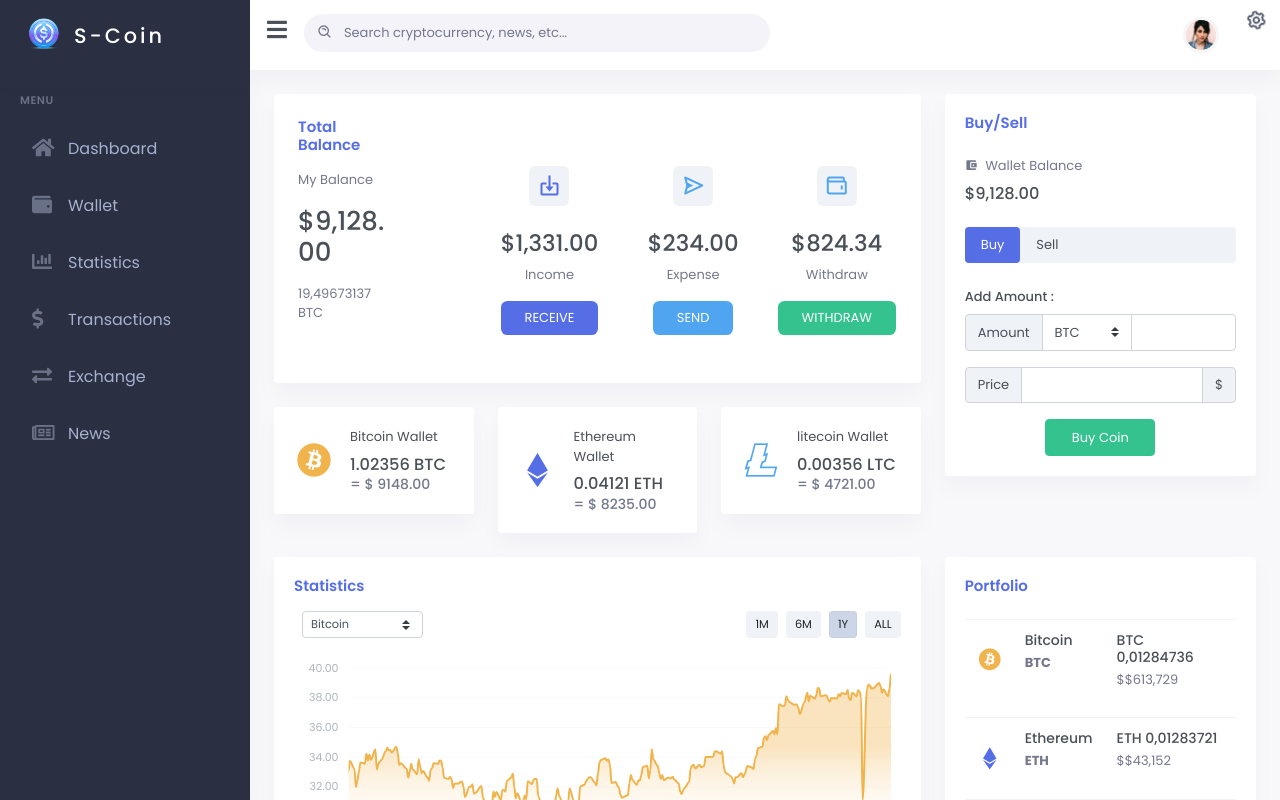
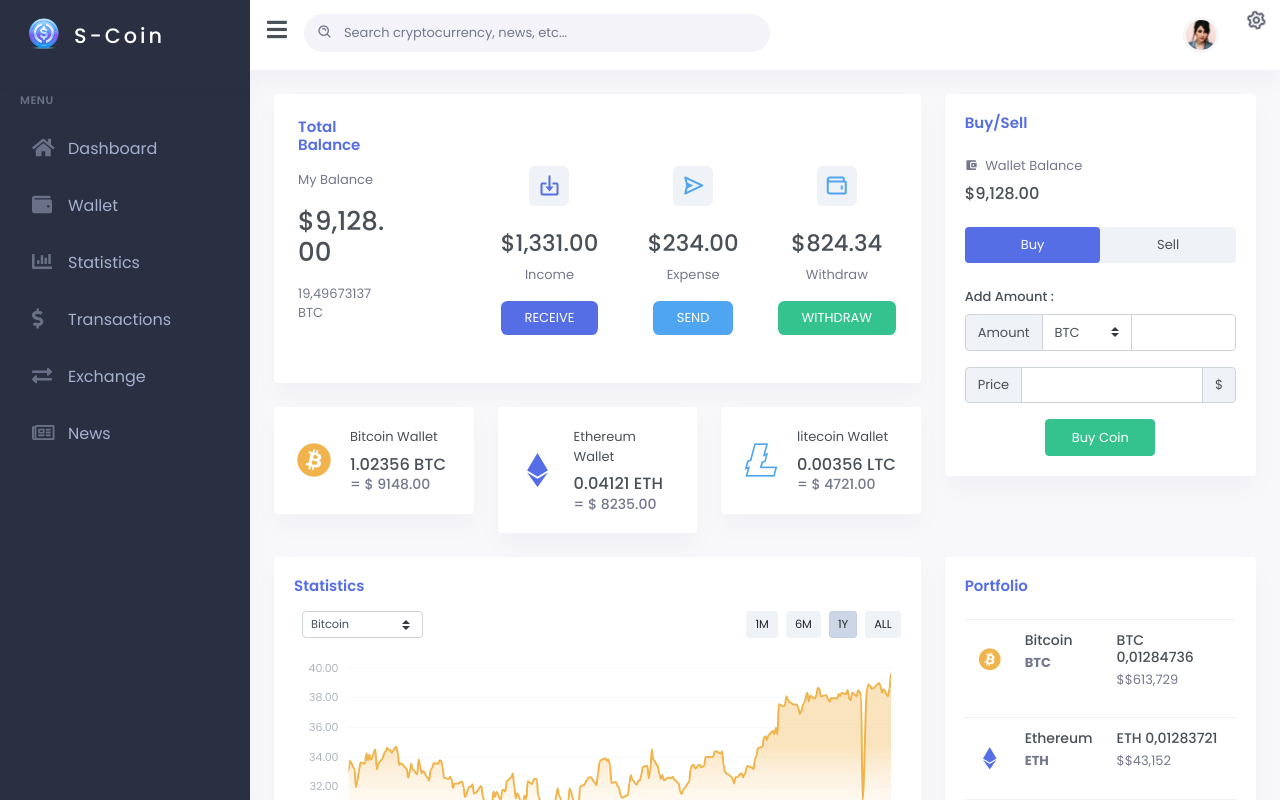
Before and after one commit to Ewebajo-Oluwaseyi/S-Coin, a React (Create React App) app: page / in a window 1280 px wide. Shown: the top 800 px of the page. Built offline with nearby package versions, Linux system fonts and the light colour scheme.

Commit message:
fix buy/sell

```diff
--- a/src/assests/scss/custom/structure/_topbar.scss
+++ b/src/assests/scss/custom/structure/_topbar.scss
@@ -140,11 +140,6 @@ body[data-sidebar='dark'] {
   }
 }
 
-@media (max-width: 380px) {
-  .navbar-brand-box {
-    display: none;
-  }
-}
 @media (max-width: 770px) {
   .navbar-header {
     .dropdown {
--- a/src/component/Common/Buysell.js
+++ b/src/component/Common/Buysell.js
@@ -22,13 +22,13 @@ const Buysell = () =>{
             </div>
             <div className="mt-4">
                 <Nav pills className="bg-light rounded" role="tablist" style={{"cursor": "pointer"}}>
-                    <NavItem>
-                        <NavLink className={classnames({ active: state.activeTab === '1' })} onClick={() => { toggleTab('1'); }} >
+                    <NavItem style={{"width": "50%"}}>
+                        <NavLink style={{"display": "flex", "justifyContent": "center"}} className={classnames({ active: state.activeTab === '1' })} onClick={() => { toggleTab('1'); }} >
                             Buy
                         </NavLink>
                     </NavItem>
-                    <NavItem>
-                        <NavLink className={classnames({ active: state.activeTab === '2' })} onClick={() => { toggleTab('2'); }} >
+                    <NavItem style={{"width": "50%"}}>
+                        <NavLink style={{"display": "flex", "justifyContent": "center"}} className={classnames({ active: state.activeTab === '2' })} onClick={() => { toggleTab('2'); }} >
                             Sell
                         </NavLink>
                     </NavItem>
```
